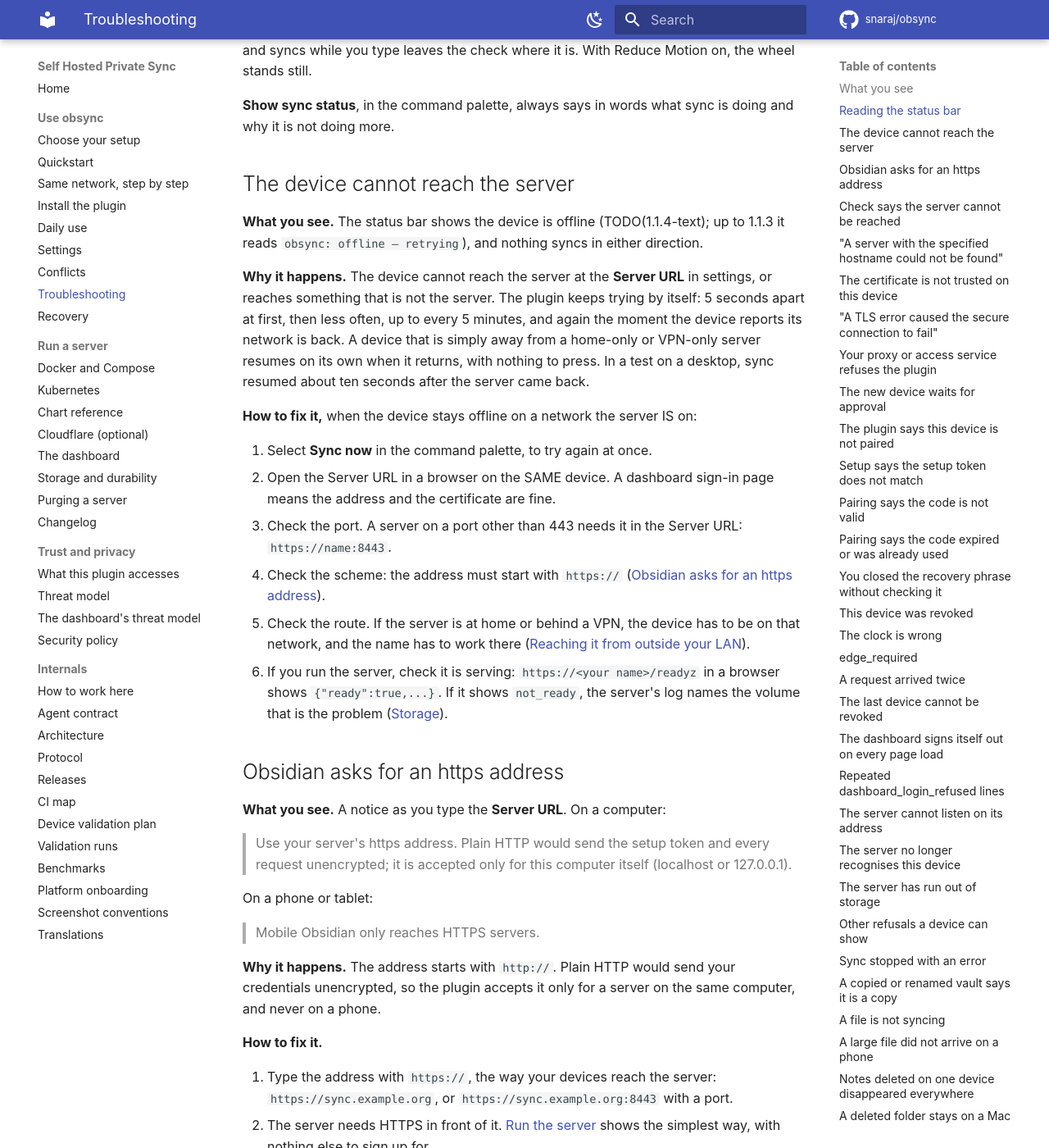
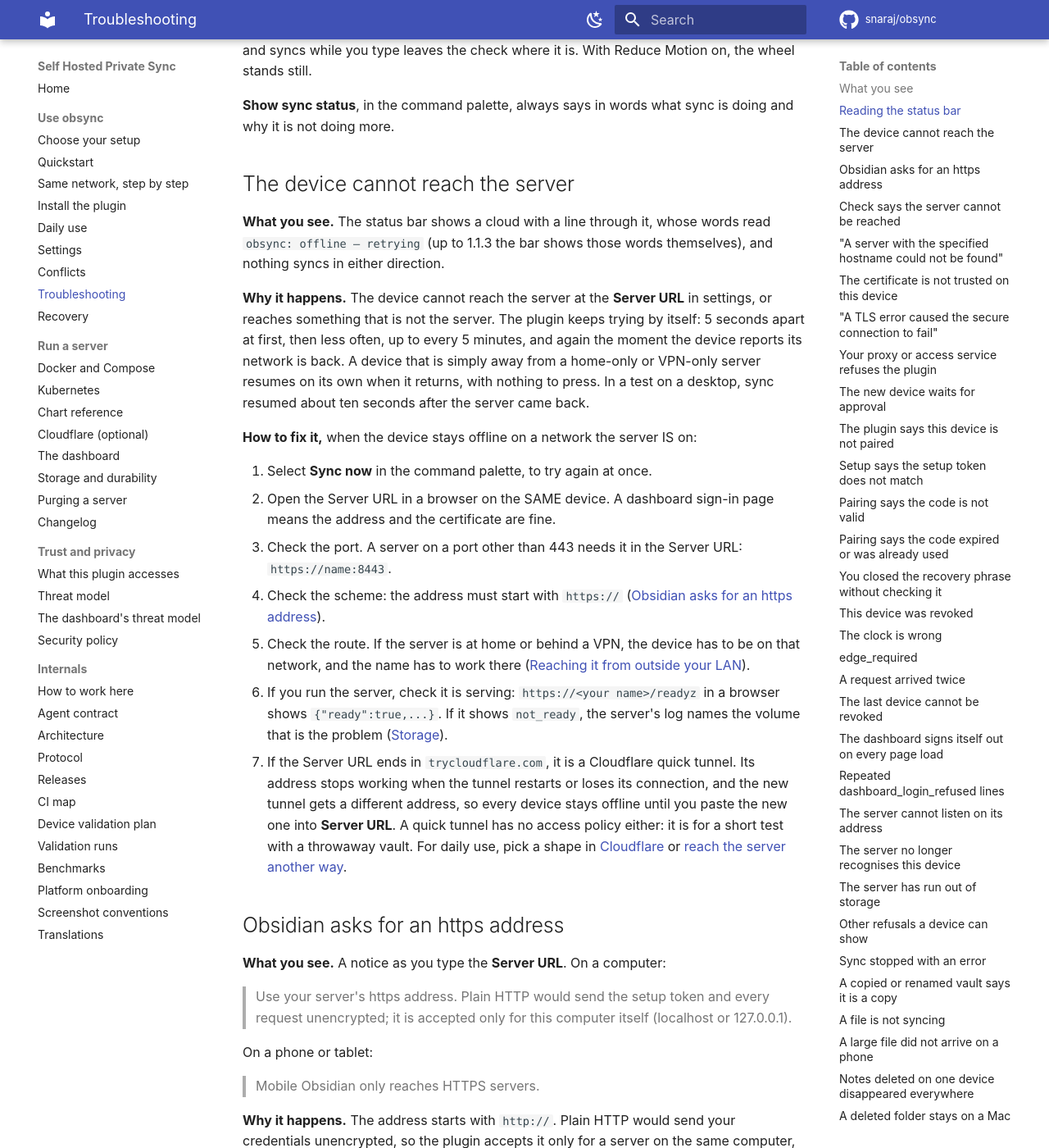
Before and after one commit to snaraj/obsync, an MkDocs documentation site: the page built from docs/troubleshooting.md, in a window 1280 px wide and 1400 px high, scrolled down 3852 px. Shown: the whole window at 82% size. Built offline with MkDocs 1.6.1 and Material for MkDocs 9.7.7, drawn with Linux system fonts in a browser that asks for light colours; comment, search, counter and statistics services are not loaded.

Commit message:
Name the struck cloud and quick-tunnel expiry in troubleshooting; date 1.1.3
Problem: "The device cannot reach the server" still described 1.1.4's
offline state by a TODO(1.1.4-text) marker. The 1.1.4 iPhone pass also
met a failure no page named: a Cloudflare quick tunnel lost its
connection, answered "Unauthorized: Tunnel not found", and came back
under a new address, so the device said "Your server is not answering"
until the new address was pasted in. The 1.1.3 CHANGELOG heading still
read Unreleased although 1.1.3 was published on 2026-09-26.

Changes:
1. docs/troubleshooting.md: the entry's "What you see" names the struck
   cloud and its words; step 7 says a trycloudflare.com address changes
   when the tunnel restarts, that a quick tunnel has no access policy,
   and where to go for daily use.
2. CHANGELOG.md: "## 1.1.3 - 2026-09-26", the date of the 1.1.3 Release.
   release_contract.parse_changelog accepts an ISO date; the heading
   ladder is unchanged.

Evidence: gh release list shows 1.1.3 published 2026-09-26T23:39:53Z;
python3 -B -m unittest discover -s scripts/ci -> exit 0.

+/-: docs +11/-4.

- Opus5.5

```diff
--- a/docs/troubleshooting.md
+++ b/docs/troubleshooting.md
@@ -100,9 +100,9 @@
 
 ## The device cannot reach the server
 
-**What you see.** The status bar shows the device is offline
-(TODO(1.1.4-text); up to 1.1.3 it reads `obsync: offline — retrying`), and
-nothing syncs in either direction.
+**What you see.** The status bar shows a cloud with a line through it, whose
+words read `obsync: offline — retrying` (up to 1.1.3 the bar shows those words
+themselves), and nothing syncs in either direction.
 
 **Why it happens.** The device cannot reach the server at the **Server URL** in
 settings, or reaches something that is not the server. The plugin keeps trying
@@ -127,6 +127,13 @@
 6. If you run the server, check it is serving: `https://<your name>/readyz` in
    a browser shows `{"ready":true,...}`. If it shows `not_ready`, the server's
    log names the volume that is the problem ([Storage](storage.md)).
+7. If the Server URL ends in `trycloudflare.com`, it is a Cloudflare quick
+   tunnel. Its address stops working when the tunnel restarts or loses its
+   connection, and the new tunnel gets a different address, so every device
+   stays offline until you paste the new one into **Server URL**. A quick
+   tunnel has no access policy either: it is for a short test with a
+   throwaway vault. For daily use, pick a shape in [Cloudflare](cloudflare.md)
+   or [reach the server another way](server.md#reaching-it-from-outside-your-lan).
 
 ## Obsidian asks for an https address
 
```
Also changed, not shown: CHANGELOG.md (+1 -1 lines).
